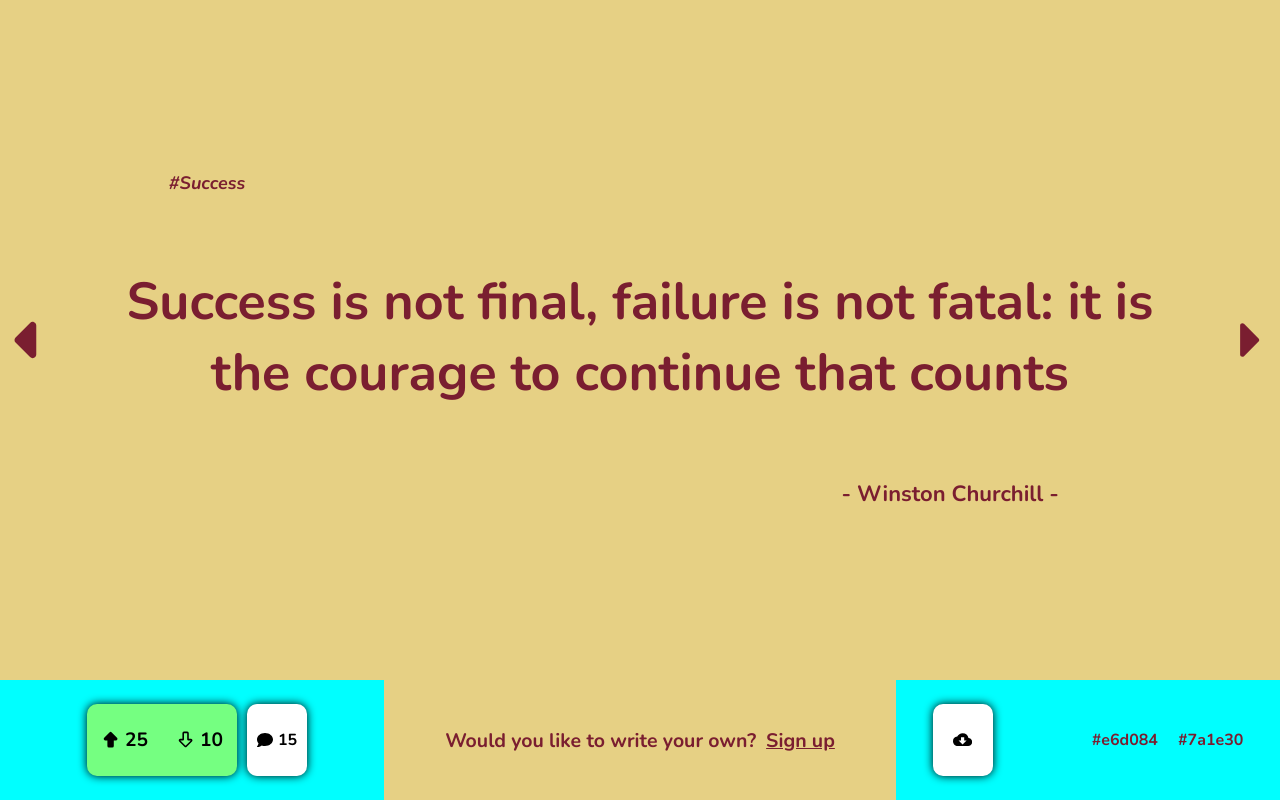
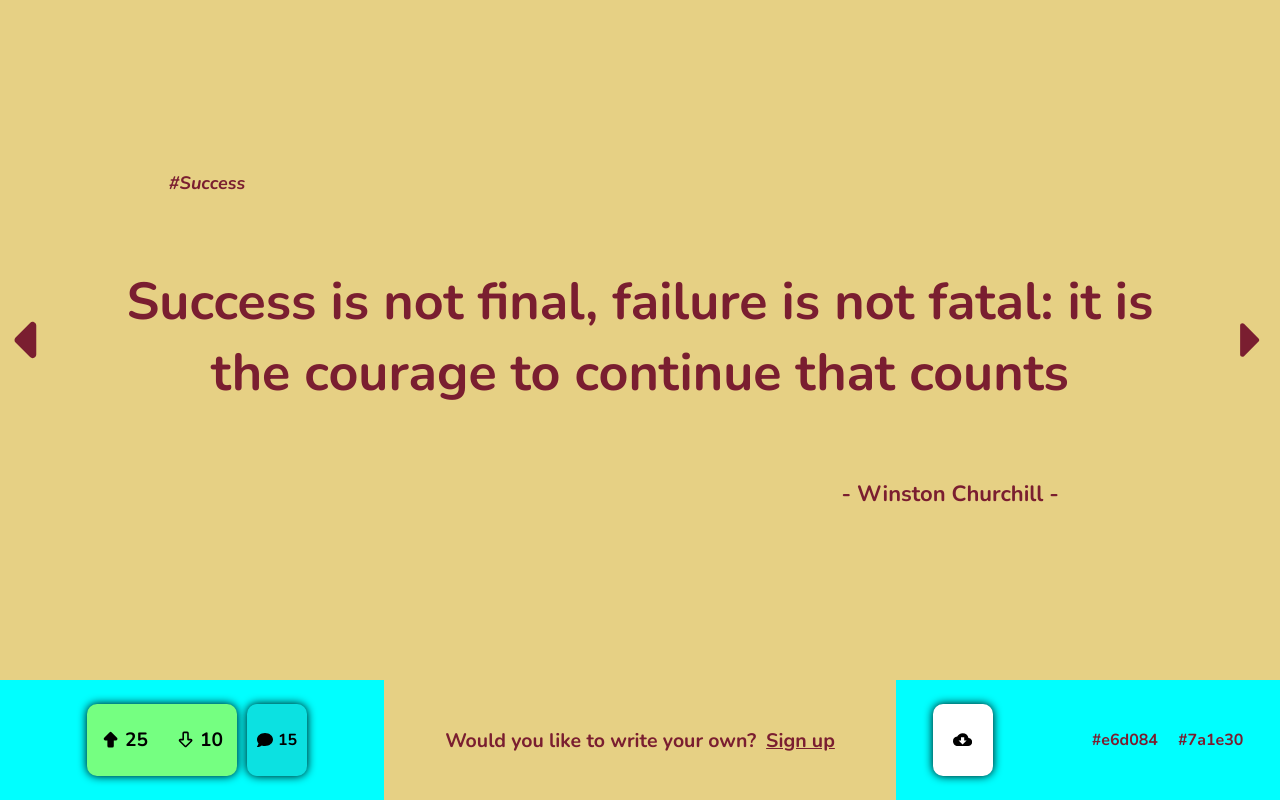
Before and after one commit to MirominaS/quote-web, a React (Vite) app: page / in a window 1280 px wide. In both pictures the pointer is over the element "15". Built offline with nearby package versions, Linux system fonts and the light colour scheme.

Commit message:
background hover added to comment component

```diff
--- a/src/components/commentQuote/CommentQuote.css
+++ b/src/components/commentQuote/CommentQuote.css
@@ -1,7 +1,6 @@
  .comment-container{
     width: 60px;
     height: 60%;
-    background-color: aqua;
     display: flex;
     justify-content: center;
     align-items: center;
@@ -12,3 +11,6 @@
     color: rgb(0, 0, 0);
     cursor: pointer;
  }
+ .comment-container:hover{
+    background-color: rgba(73, 73, 73, 0.164);
+ }
```
